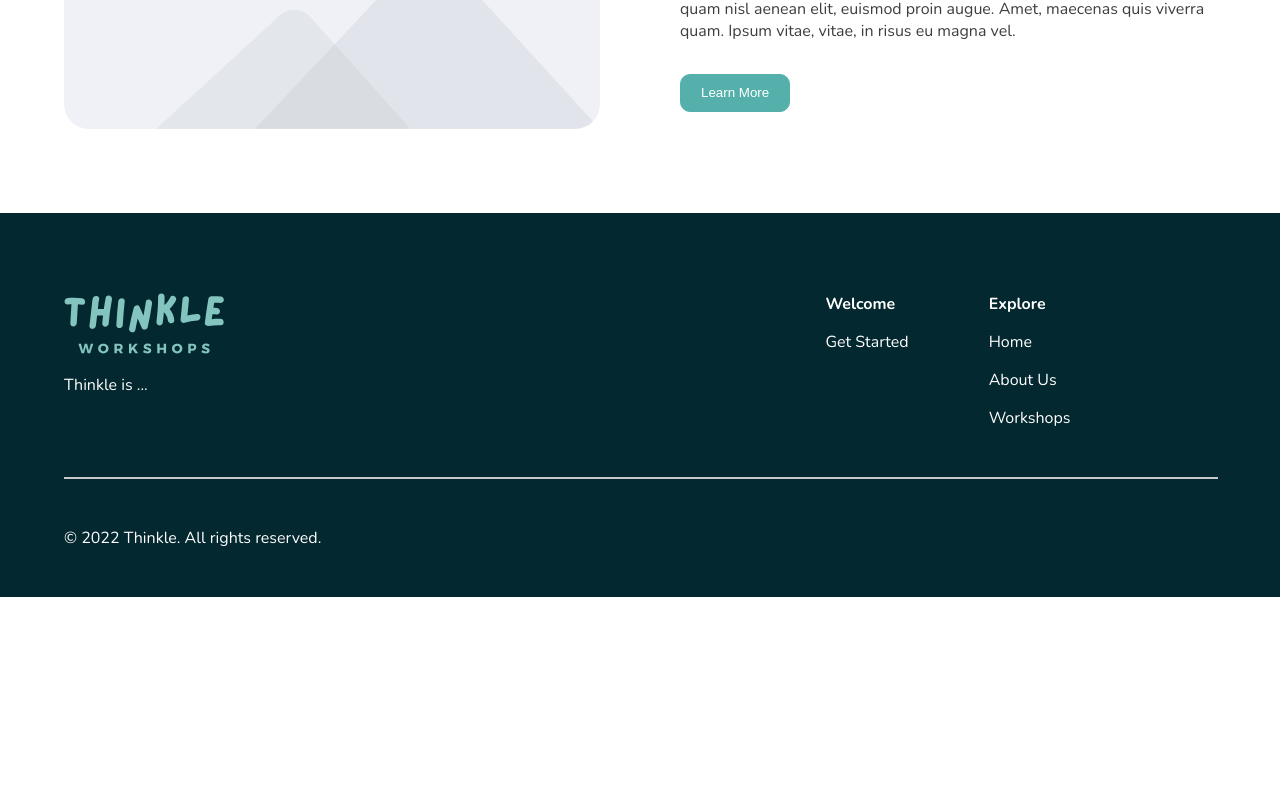
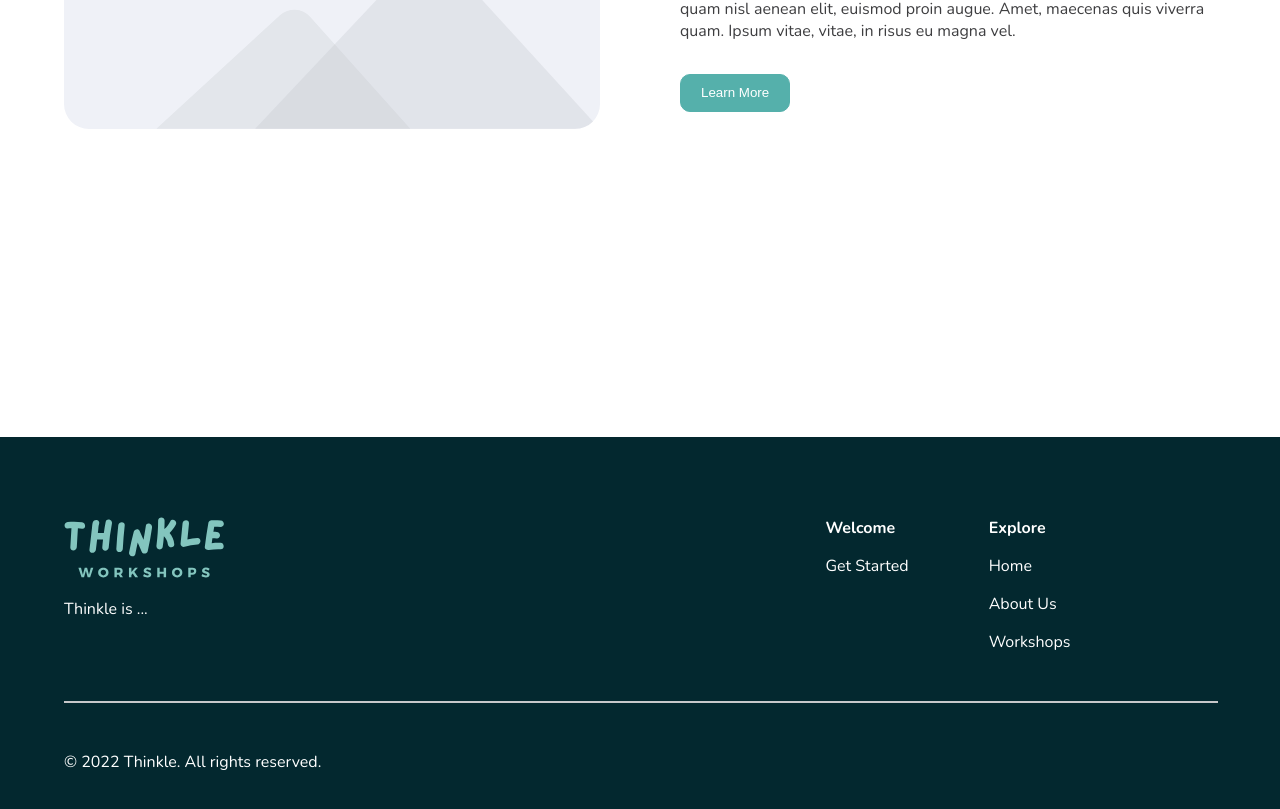
Before and after one commit to SheCodesAus/she-codes-group-project-frontend-fullstack-pancake, a React (Create React App) app: page / in a window 1280 px wide. Shown: the part 1802-2611 px from the top of the page. Before the commit the page ends 2399 px from the top, so only its background shows below. Built offline with nearby package versions, Linux system fonts and the light colour scheme.

Commit message:
Created Grid Format

```diff
--- /dev/null
+++ b/src/components/common/Grid/grid.css
@@ -0,0 +1,20 @@
+.grid {
+  padding: 2rem;
+  display: grid;
+  grid-template-columns: 1fr;
+  grid-gap: 2rem;
+}
+
+@media screen and (min-width: 640px) {
+  .grid {
+    display: grid;
+    grid-template-columns: 1fr 1fr;
+  }
+}
+
+@media screen and (min-width: 1024px) {
+  .grid {
+    display: grid;
+    grid-template-columns: 1fr 1fr 1fr;
+  }
+}
--- /dev/null
+++ b/src/components/common/Grid/index.jsx
@@ -0,0 +1,6 @@
+import React from "react";
+import "./grid.css";
+
+export default function Grid({ children }) {
+  return <div className="grid">{children}</div>;
+}
--- a/src/pages/AllWorshopsPage.jsx
+++ b/src/pages/AllWorshopsPage.jsx
@@ -1,6 +1,7 @@
 import React from "react";
 import Banner from "../components/common/Banner";
 import Container from "../components/common/Container";
+import Grid from "../components/common/Grid";
 import ProjectCoverCard from "../components/ProjectCoverCard";
 import { mockWorkshopsData } from "../mock/workshopsData";
 
@@ -10,7 +11,7 @@ export default function AllWorkshopsPage() {
       <Container wrapperVariant="banner">
         <Banner>Explore Workshops</Banner>
       </Container>
-      <Container>
+      <Grid>
         {mockWorkshopsData.map((workshop, index) => {
           return (
             <ProjectCoverCard
@@ -24,7 +25,7 @@ export default function AllWorkshopsPage() {
             />
           );
         })}
-      </Container>
+      </Grid>
     </>
   );
 }
--- a/src/pages/HomePage.jsx
+++ b/src/pages/HomePage.jsx
@@ -4,6 +4,7 @@ import TwoColumn from "../components/common/TwoColumn";
 import Slider from "../components/Slider";
 import Placeholder from "../assets/images/placeholder.svg";
 import { mockWorkshopsData } from "../mock/workshopsData";
+import Grid from "../components/common/Grid";
 
 export default function HomePage() {
   return (
@@ -34,6 +35,9 @@ export default function HomePage() {
           link="/about-us"
         />
       </Container>
+      <Container>
+        <Grid />
+      </Container>
     </>
   );
 }
```
